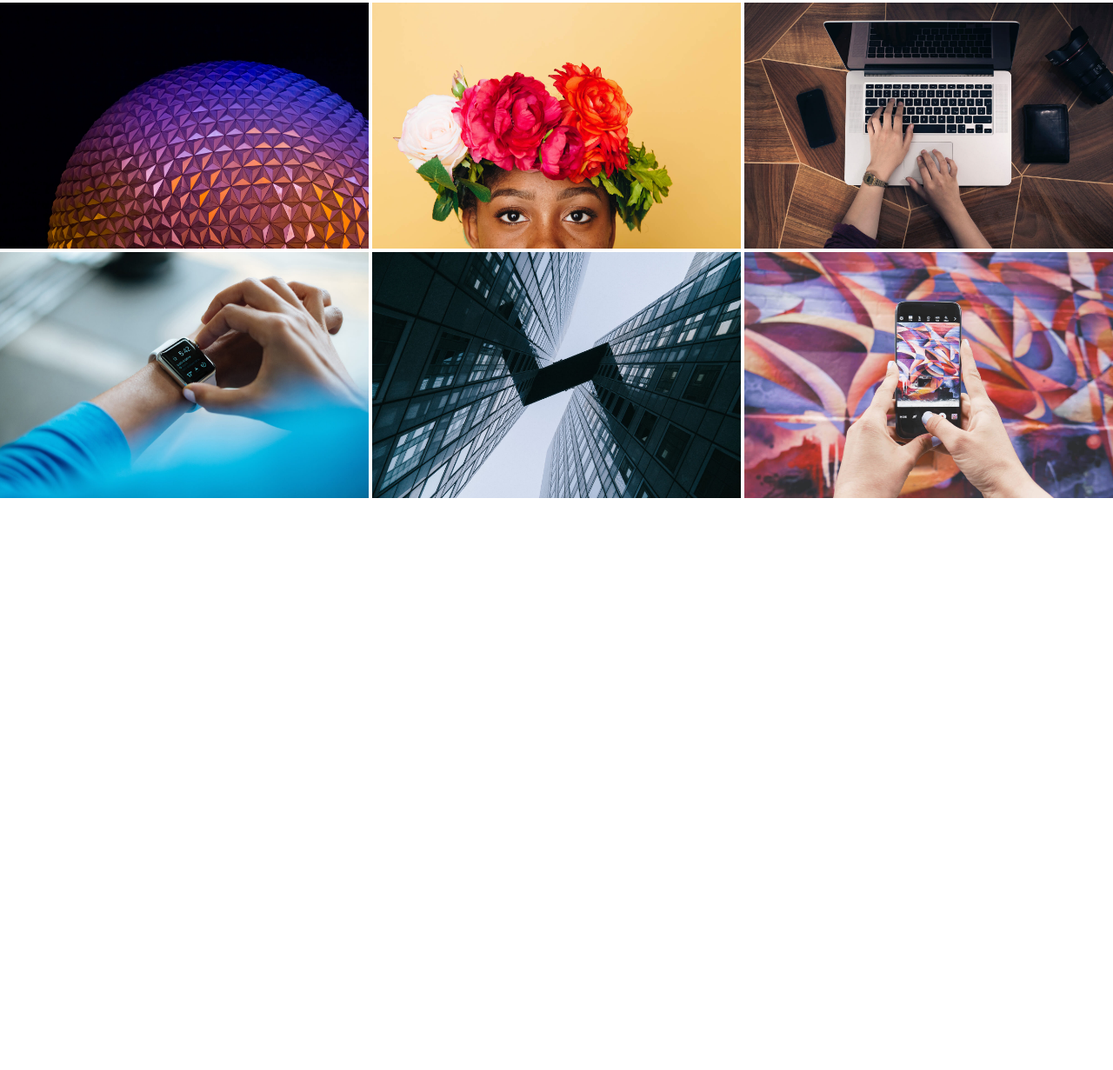
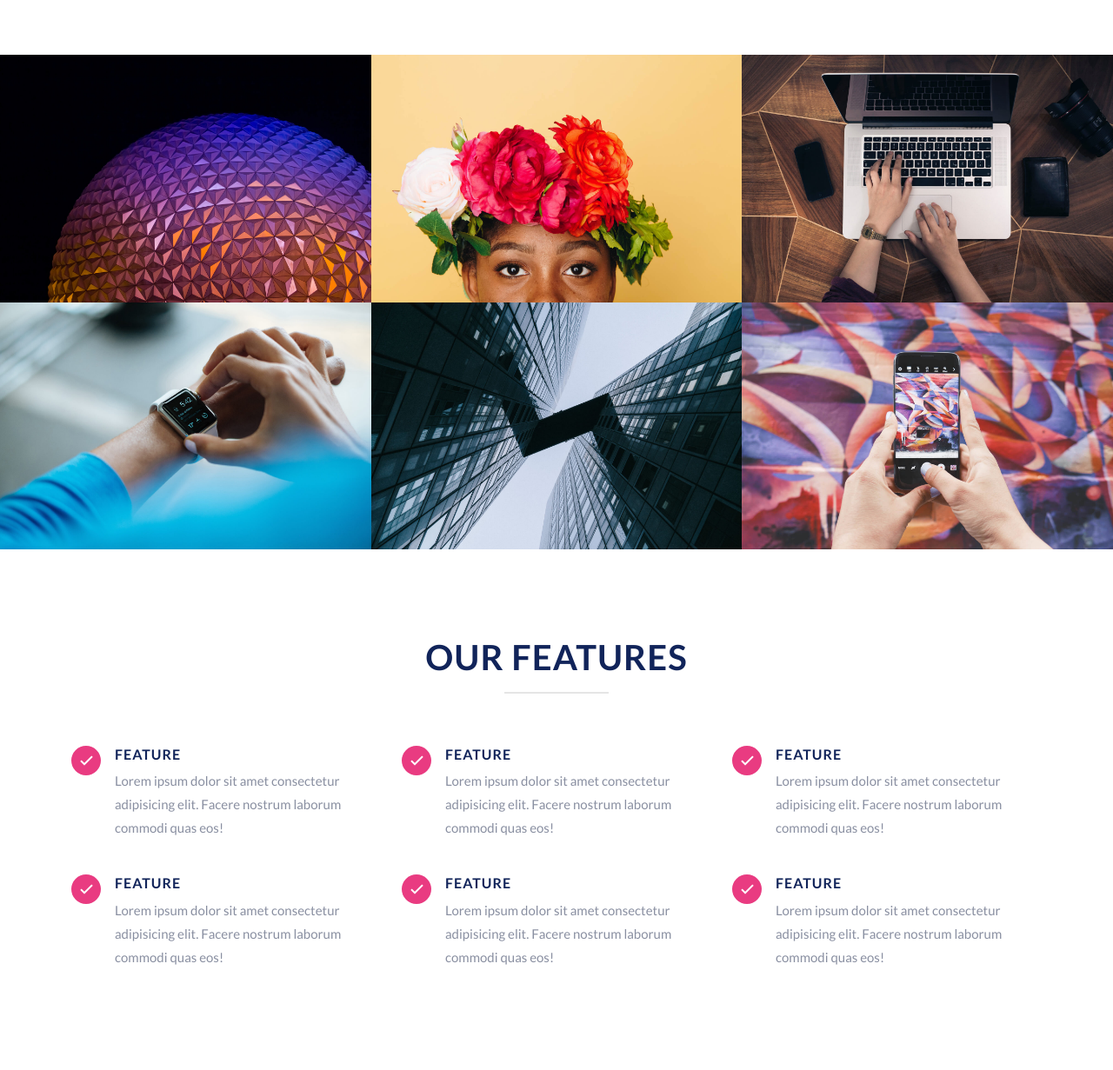
Before and after one commit to meszaros-adam/bootstrap_2, a website: page index.html in a window 1280 px wide. Shown: the part 1521-2752 px from the top of the page at 87% size. Before the commit the page ends 2094 px from the top, so only its background shows below. Drawn offline with nearby package versions, Linux system fonts and the light colour scheme.

Commit message:
features

```diff
--- a/index.html
+++ b/index.html
@@ -124,7 +124,8 @@
   </section>
   <!--services-->
 
-  <section id="portfolio" class="row g-1 py-0">
+  <!--portfolio-->
+  <section id="portfolio" class="row g-0 py-0">
     <div class="col-lg-4 col-sm-6">
       <div class="portfolio-item">
         <img src="img/p1.jpg" alt="">
@@ -136,7 +137,7 @@
         </div>
       </div>
     </div>
-    <div class="col-lg-4 col-sm-66">
+    <div class="col-lg-4 col-sm-6">
       <div class="portfolio-item">
         <img src="img/p2.jpg" alt="">
         <div class="portfolio-overlay">
@@ -147,7 +148,7 @@
         </div>
       </div>
     </div>
-    <div class="col-lg-4 col-sm-66">
+    <div class="col-lg-4 col-sm-6">
       <div class="portfolio-item">
         <img src="img/p3.jpg" alt="">
         <div class="portfolio-overlay">
@@ -158,7 +159,7 @@
         </div>
       </div>
     </div>
-    <div class="col-lg-4 col-sm-66">
+    <div class="col-lg-4 col-sm-6">
       <div class="portfolio-item">
         <img src="img/p4.jpg" alt="">
         <div class="portfolio-overlay">
@@ -169,7 +170,7 @@
         </div>
       </div>
     </div>
-    <div class="col-lg-4 col-sm-66">
+    <div class="col-lg-4 col-sm-6">
       <div class="portfolio-item">
         <img src="img/p5.jpg" alt="">
         <div class="portfolio-overlay">
@@ -180,7 +181,7 @@
         </div>
       </div>
     </div>
-    <div class="col-lg-4 col-sm-66">
+    <div class="col-lg-4 col-sm-6">
       <div class="portfolio-item">
         <img src="img/p6.jpg" alt="">
         <div class="portfolio-overlay">
@@ -192,6 +193,77 @@
       </div>
     </div>
   </section>
+  <!--portfolio-->
+
+  <!--features-->
+  <section id="features">
+    <div class="container">
+      <div class="row">
+        <div class="col-12 section-intro">
+          <h1>Our Features</h1>
+          <div class="hline"></div>
+        </div>
+      </div>
+      <div class="row gy-4">
+        <div class="col-lg-4 col-sm-6 feature d-flex">
+          <div class="icon-box me-3">
+            <i class="bx bx-check"></i>
+          </div>
+          <div>
+            <h5 class="title-sm">Feature</h5>
+            <p>Lorem ipsum dolor sit amet consectetur adipisicing elit. Facere nostrum laborum commodi quas eos!</p>
+          </div>
+        </div>
+        <div class="col-lg-4 col-sm-6 feature d-flex">
+          <div class="icon-box me-3">
+            <i class="bx bx-check"></i>
+          </div>
+          <div>
+            <h5 class="title-sm">Feature</h5>
+            <p>Lorem ipsum dolor sit amet consectetur adipisicing elit. Facere nostrum laborum commodi quas eos!</p>
+          </div>
+        </div>
+        <div class="col-lg-4 col-sm-6 feature d-flex">
+          <div class="icon-box me-3">
+            <i class="bx bx-check"></i>
+          </div>
+          <div>
+            <h5 class="title-sm">Feature</h5>
+            <p>Lorem ipsum dolor sit amet consectetur adipisicing elit. Facere nostrum laborum commodi quas eos!</p>
+          </div>
+        </div>
+        <div class="col-lg-4 col-sm-6 feature d-flex">
+          <div class="icon-box me-3">
+            <i class="bx bx-check"></i>
+          </div>
+          <div>
+            <h5 class="title-sm">Feature</h5>
+            <p>Lorem ipsum dolor sit amet consectetur adipisicing elit. Facere nostrum laborum commodi quas eos!</p>
+          </div>
+        </div>
+        <div class="col-lg-4 col-sm-6 feature d-flex">
+          <div class="icon-box me-3">
+            <i class="bx bx-check"></i>
+          </div>
+          <div>
+            <h5 class="title-sm">Feature</h5>
+            <p>Lorem ipsum dolor sit amet consectetur adipisicing elit. Facere nostrum laborum commodi quas eos!</p>
+          </div>
+        </div>
+        <div class="col-lg-4 col-sm-6 feature d-flex">
+          <div class="icon-box me-3">
+            <i class="bx bx-check"></i>
+          </div>
+          <div>
+            <h5 class="title-sm">Feature</h5>
+            <p>Lorem ipsum dolor sit amet consectetur adipisicing elit. Facere nostrum laborum commodi quas eos!</p>
+          </div>
+        </div>
+      </div>
+    </div>
+  </section>
+  <!--features-->
+
 
   <script src="node_modules/bootstrap/dist/js/bootstrap.bundle.js"></script>
 </body>
--- a/style.css
+++ b/style.css
@@ -81,6 +81,7 @@ section{
 }
 .section-intro{
     text-align: center;
+    margin-bottom: 60px;
 }
 .section-intro .hline{
     width: 120px;
@@ -98,6 +99,7 @@ section{
     align-items: center;
     justify-content: center;
     font-size: 32px;
+    flex: none;
 }
 .portfolio-item{
     overflow: hidden;
@@ -121,12 +123,18 @@ section{
 }
 .portfolio-overlay h3,
 .portfolio-overlay h6{
-    color: #fff;
+    color: white;
 }
 
 .portfolio-item:hover .portfolio-overlay{
     opacity: 1;
 }
 .portfolio-item:hover img{
-    transform: scale(1.1);
+    transform: scale(1.2);
 }
+.feature .icon-box{
+    width: 34px;
+    height: 34px;
+    border-radius: 100%;
+    font-size: 24px;
+}
```
